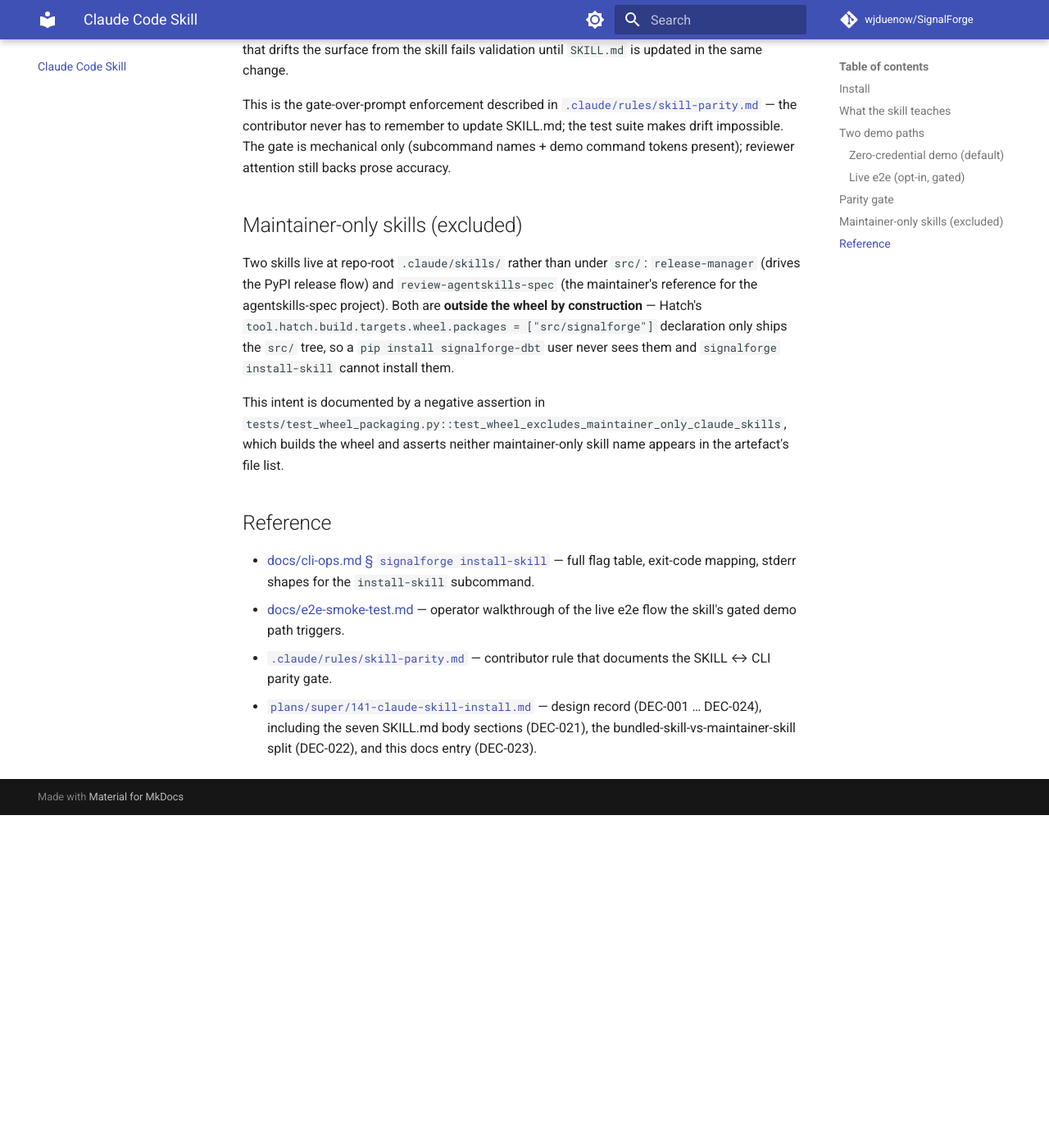
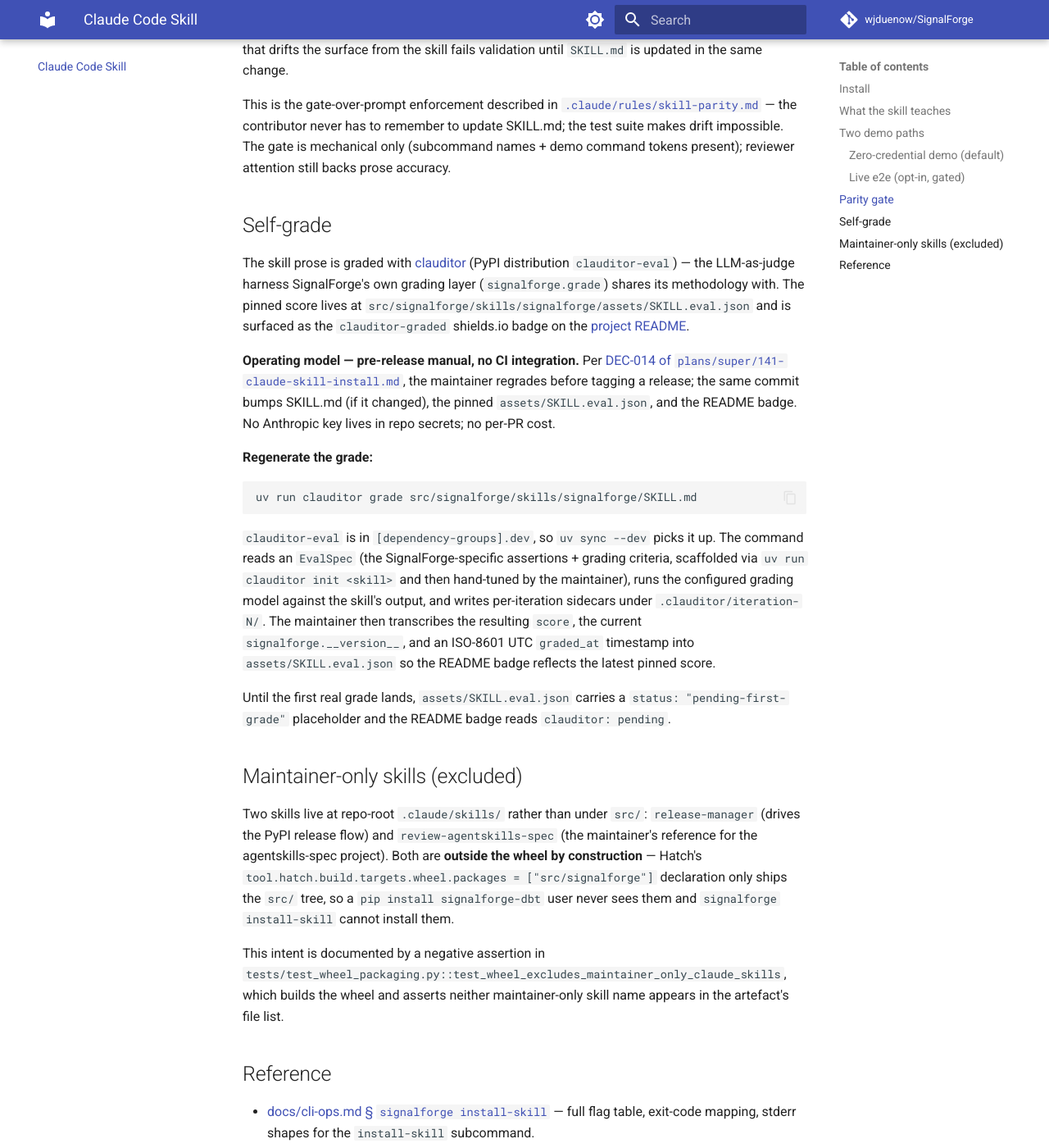
Before and after one commit to wjduenow/SignalForge, an MkDocs documentation site: the page built from docs/skills.md, in a window 1280 px wide and 1400 px high, scrolled down 3007 px. Shown: the whole window at 82% size. Built offline with MkDocs 1.6.1 and Material for MkDocs 9.7.7, drawn with Linux system fonts in a browser that asks for light colours; comment, search, counter and statistics services are not loaded; before the commit the page ends 4001 px from its top, so only the background shows below that.

Commit message:
bd_1-scaffolding-ezn.8: US-008 clauditor self-grade + README badge
Adds clauditor-eval to [dependency-groups].dev (PyPI dist name; provides
the 'clauditor' CLI entry point — the upstream LLM-as-judge framework
SignalForge's own grading layer shares its methodology with). Grade
pending — clauditor-eval installs cleanly and 'uv run clauditor grade'
runs, but a meaningful score requires a maintainer-crafted EvalSpec
(SignalForge-specific assertions + grading criteria); the auto-scaffolded
'clauditor init' template is generic boilerplate that would grade
noise-against-noise. Refined assets/SKILL.eval.json to a
'pending-first-grade' shape that pins the current signalforge.__version__,
names the grader and regen command, and explains why the maintainer must
hand-tune an EvalSpec before the first real grade. README shields.io
badge surfaces the pending state ('clauditor: pending', lightgrey). New
'Self-grade' section in docs/skills.md documents the regen flow for the
maintainer's pre-release workflow per DEC-014.

VALIDATE_CMD green: 2745 passed, all four checks. wheel_smoke + cli_subprocess
gated markers also green.

Plan: plans/super/141-claude-skill-install.md US-008 / DEC-014.

Co-Authored-By: Claude Opus 4.7 (1M context) <noreply@anthropic.com>

````diff
--- a/docs/skills.md
+++ b/docs/skills.md
@@ -123,6 +123,43 @@ suite makes drift impossible. The gate is mechanical only (subcommand
 names + demo command tokens present); reviewer attention still backs prose
 accuracy.
 
+## Self-grade
+
+The skill prose is graded with [clauditor](https://github.com/wjduenow/clauditor)
+(PyPI distribution `clauditor-eval`) — the LLM-as-judge harness
+SignalForge's own grading layer (`signalforge.grade`) shares its
+methodology with. The pinned score lives at
+`src/signalforge/skills/signalforge/assets/SKILL.eval.json` and is surfaced
+as the `clauditor-graded` shields.io badge on the
+[project README](https://github.com/wjduenow/SignalForge#readme).
+
+**Operating model — pre-release manual, no CI integration.** Per
+[DEC-014 of `plans/super/141-claude-skill-install.md`](https://github.com/wjduenow/SignalForge/blob/dev/plans/super/141-claude-skill-install.md),
+the maintainer regrades before tagging a release; the same commit bumps
+SKILL.md (if it changed), the pinned `assets/SKILL.eval.json`, and the
+README badge. No Anthropic key lives in repo secrets; no per-PR cost.
+
+**Regenerate the grade:**
+
+```bash
+uv run clauditor grade src/signalforge/skills/signalforge/SKILL.md
+```
+
+`clauditor-eval` is in `[dependency-groups].dev`, so `uv sync --dev` picks
+it up. The command reads an `EvalSpec` (the SignalForge-specific
+assertions + grading criteria, scaffolded via
+`uv run clauditor init <skill>` and then hand-tuned by the maintainer),
+runs the configured grading model against the skill's output, and writes
+per-iteration sidecars under `.clauditor/iteration-N/`. The maintainer
+then transcribes the resulting `score`, the current
+`signalforge.__version__`, and an ISO-8601 UTC `graded_at` timestamp into
+`assets/SKILL.eval.json` so the README badge reflects the latest pinned
+score.
+
+Until the first real grade lands, `assets/SKILL.eval.json` carries a
+`status: "pending-first-grade"` placeholder and the README badge reads
+`clauditor: pending`.
+
 ## Maintainer-only skills (excluded)
 
 Two skills live at repo-root `.claude/skills/` rather than under `src/`:
````
Also changed, not shown: README.md (+1 -1 lines), pyproject.toml (+8 -0 lines), 2 other files.
